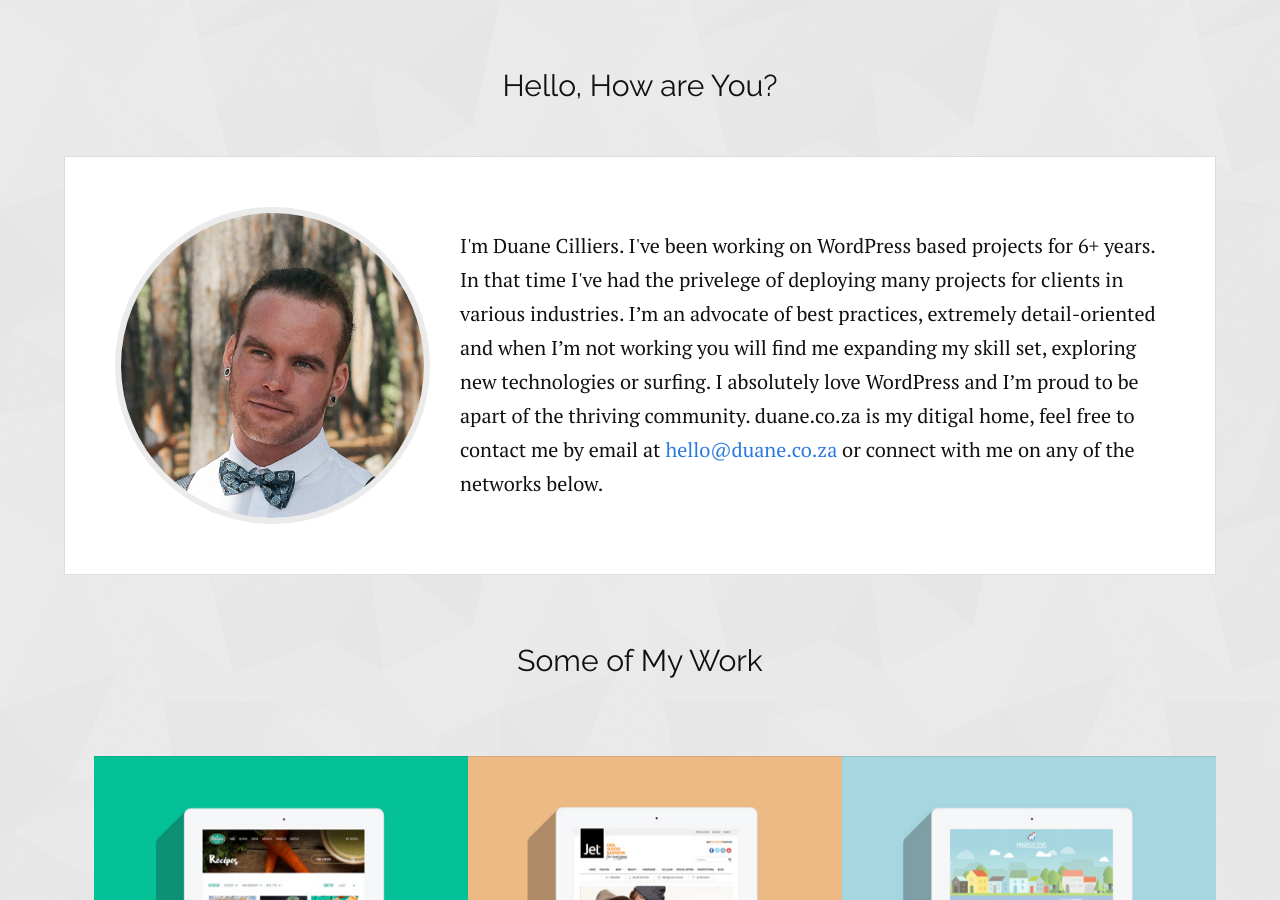
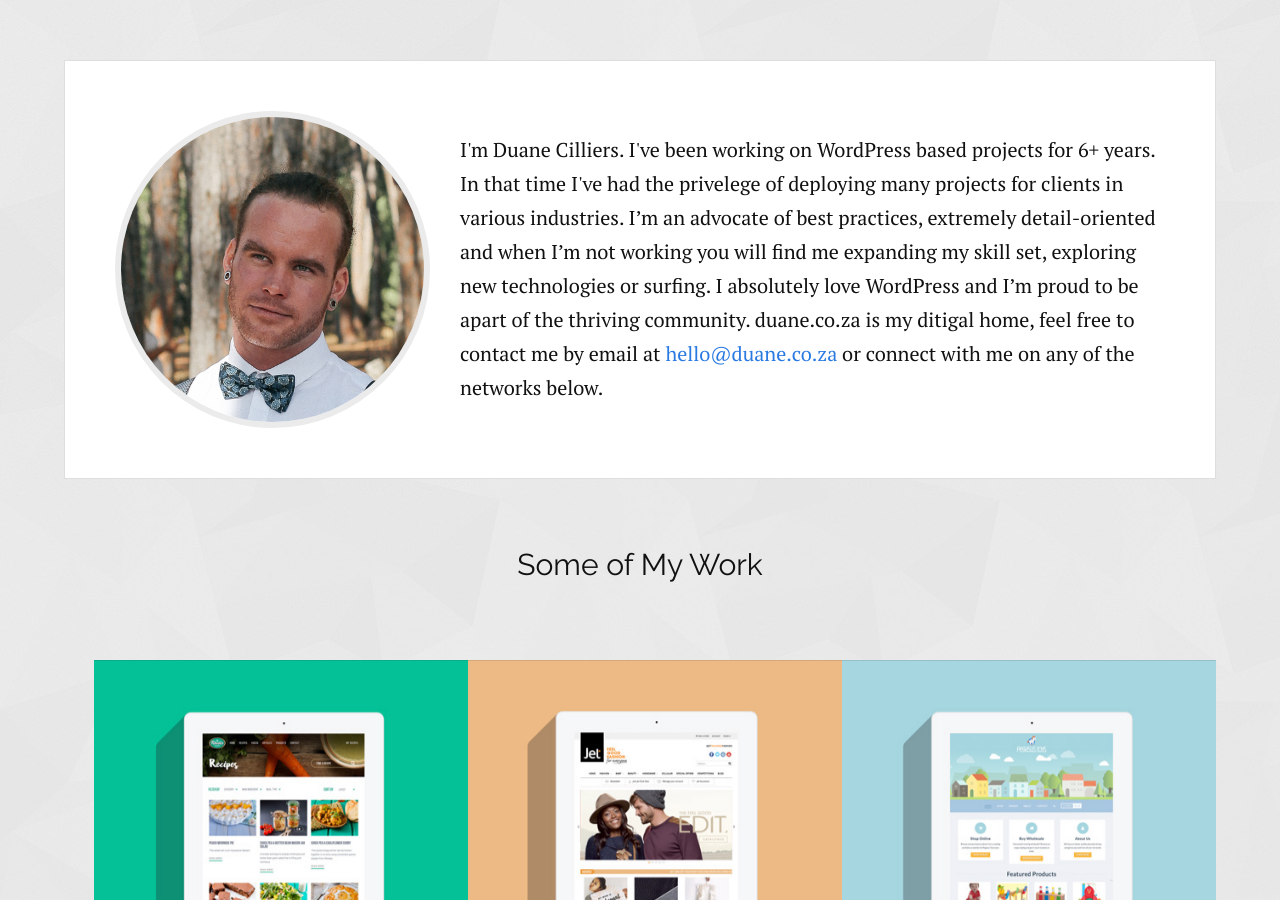
Before and after one commit to duanecilliers/duane.co.za-archive, a Jekyll site: the page built from index.html, in a window 1280 px wide and 900 px high. Built offline with Jekyll 4.4.1, drawn with Linux system fonts in a browser that asks for light colours.

Commit message:
Removed bio section title.

```diff
--- a/_includes/bio.html
+++ b/_includes/bio.html
@@ -1,6 +1,4 @@
 <section id="bio">
-
-  <h2>Hello, How are You?</h2>
 
   <div itemscope itemtype="http://schema.org/Person">
 
```
